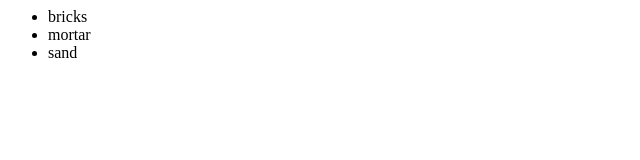
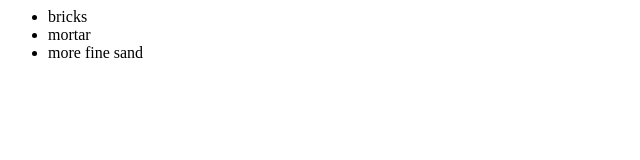
Before and after one commit to Sanketyeru/newGitTest, a plain HTML site: page index.html in a window 1280 px wide. Shown: the full height of the page, 0-640 px from the left. Drawn offline with Linux system fonts and the light colour scheme.

Commit message:
1more sand added

```diff
--- a/index.html
+++ b/index.html
@@ -4,7 +4,7 @@
             <ul>
                 <li>bricks</li>
                 <li>mortar</li>
-                <li>sand</li>
+                <li>more fine sand</li>
             </ul>
         </div>
     </body>
```
